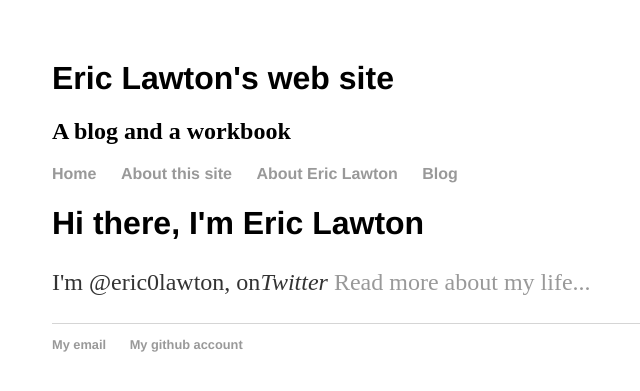
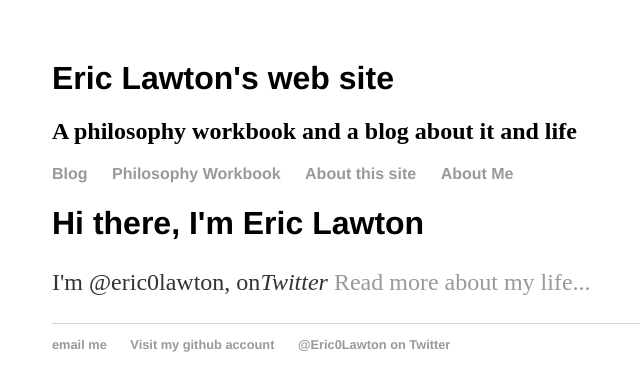
Before and after one commit to EricLawtonCA/EricLawtonCA.github.io, a Jekyll site: the page built from index.html, in a window 1280 px wide. Shown: the top 391 px of the page, without its empty margins (140-780 px from the left). Built offline with Jekyll 4.4.1, drawn with Linux system fonts in a browser that asks for light colours.

Commit message:
Rearranged menu
Rearranged the menu, fixed bugs

```diff
--- a/_config.yml
+++ b/_config.yml
@@ -1,5 +1,6 @@
 name: Eric Lawton 2
 title: Eric Lawton's web site
-description: A blog and a workbook
+description: A philosophy workbook and a blog about it and life
 markdown: kramdown
 permalink: /blog/:year/:month/:day/:title
+github: [metadata]
--- a/_layouts/default.html
+++ b/_layouts/default.html
@@ -13,10 +13,10 @@
     </div>
 			<nav>
 	    		<ul>
-	        		<li><a href="/">Home</a></li>
+	        		<li><a href="/blog">Blog</a></li>
+							<li><a href="/">Philosophy Workbook</a></li>
 		        	<li><a href="/about">About this site</a></li>
-	        		<li><a href="/aboutme">About Eric Lawton</a></li>
-	        		<li><a href="/blog">Blog</a></li>
+	        		<li><a href="/aboutme">About Me</a></li>
 	    		</ul>
 			</nav>
 			<div class="container">
@@ -26,8 +26,9 @@
 			</div><!-- /.container -->
 			<footer>
 	    		<ul>
-	        		<li><a href="mailto:eric0lawton@gmail.com">My email</a></li>
-	        		<li><a href="https://github.com/EricLawtonCA">My github account</a></li>
+	        		<li><a href="mailto:eric.x.lawton@gmail.com">email me</a></li>
+	        		<li><a href="https://github.com/EricLawtonCA">Visit my github account</a></li>
+							<li><a href="https://twitter.com/Eric0Lawton">@Eric0Lawton on Twitter</a></li>
 				</ul>
 			</footer>
 		</body>
```
Also changed, not shown: favicon.ico (added).
